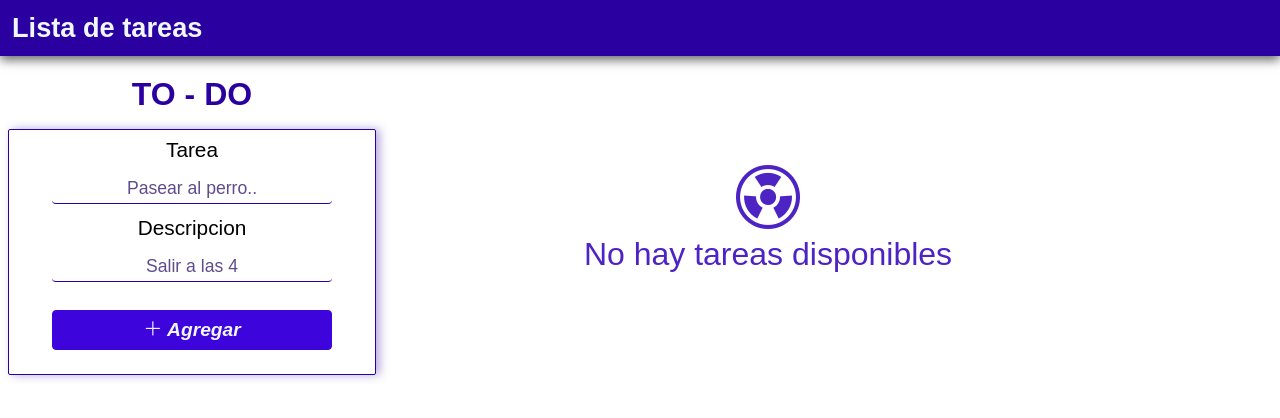
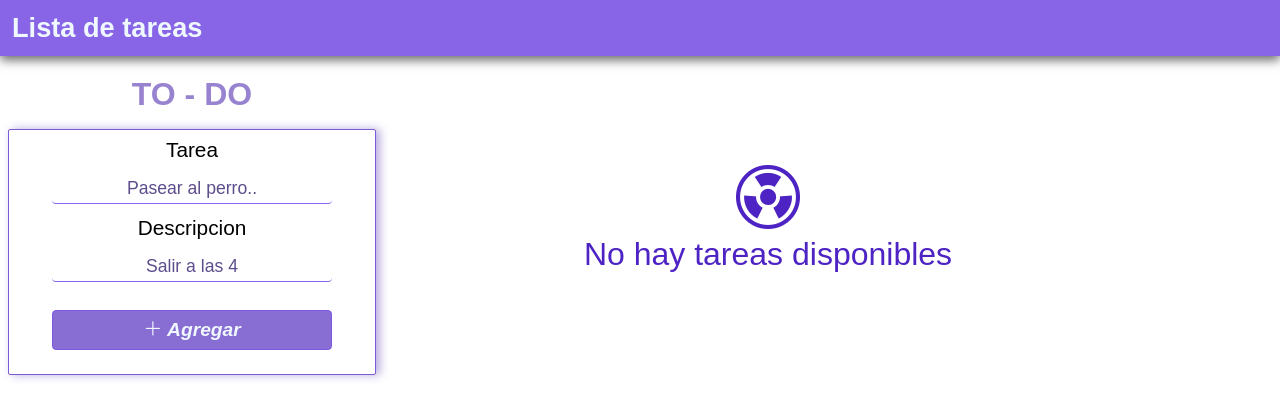
Before and after one commit to mmjafet/programacion_reactiva, a plain HTML site: page javascript/index.html in a window 1280 px wide. Drawn offline with nearby package versions, Linux system fonts and the light colour scheme.

Commit message:
actualizando los estilos de la interfaz

```diff
--- a/javascript/style.css
+++ b/javascript/style.css
@@ -19,7 +19,7 @@ body {
 .nav{
     width: 100%;
     padding:12px;
-    background-color: #2b00a0;
+    background-color: #8865e7;
     box-shadow: 0px 4px 10px rgba(0, 0, 0, 0.6);
     margin-bottom: 12px;
 }
@@ -47,7 +47,7 @@ body {
 }
 
 .form_title{
-    color: #2b00a0;
+    color: #9883d0;
     font-weight: bold;
     font-size: 2rem;
     margin: 0 auto;
@@ -62,7 +62,7 @@ body {
     justify-content: center;
     align-items: center;
     padding: 8px;
-    border : 1px solid #2b00a0;
+    border : 1px solid #7c5bd8;
     border-radius: 2px;
     box-shadow: 4px 0px 10px #2b00a056;
 
@@ -75,8 +75,8 @@ body {
     padding: 4px;
     font-size: 1.1rem;
     border: none;
-    border-bottom: 1px solid #2b00a0;
-    color: #2b00a0;
+    border-bottom: 1px solid #8a66ef;
+    color: #7457c6;
     border-radius: 4px;
     width: 80%;
 
@@ -93,10 +93,10 @@ body {
 }
 
 .form_button{
-    background-color: #3d04db;
+    background-color: #886dd2;
     color: aliceblue;
     padding: 8px;
-    border: 1px solid #3d04db;
+    border: 1px solid #7e58e5;
     border-radius:4px;
     font-weight: bold;
     font-size: 1.2rem;
@@ -107,7 +107,7 @@ body {
 }
 
 .form_button:hover{
-    color: #3d04db;
+    color: #665498;
     background-color: transparent;
     border-radius: 8px;
 }
```
